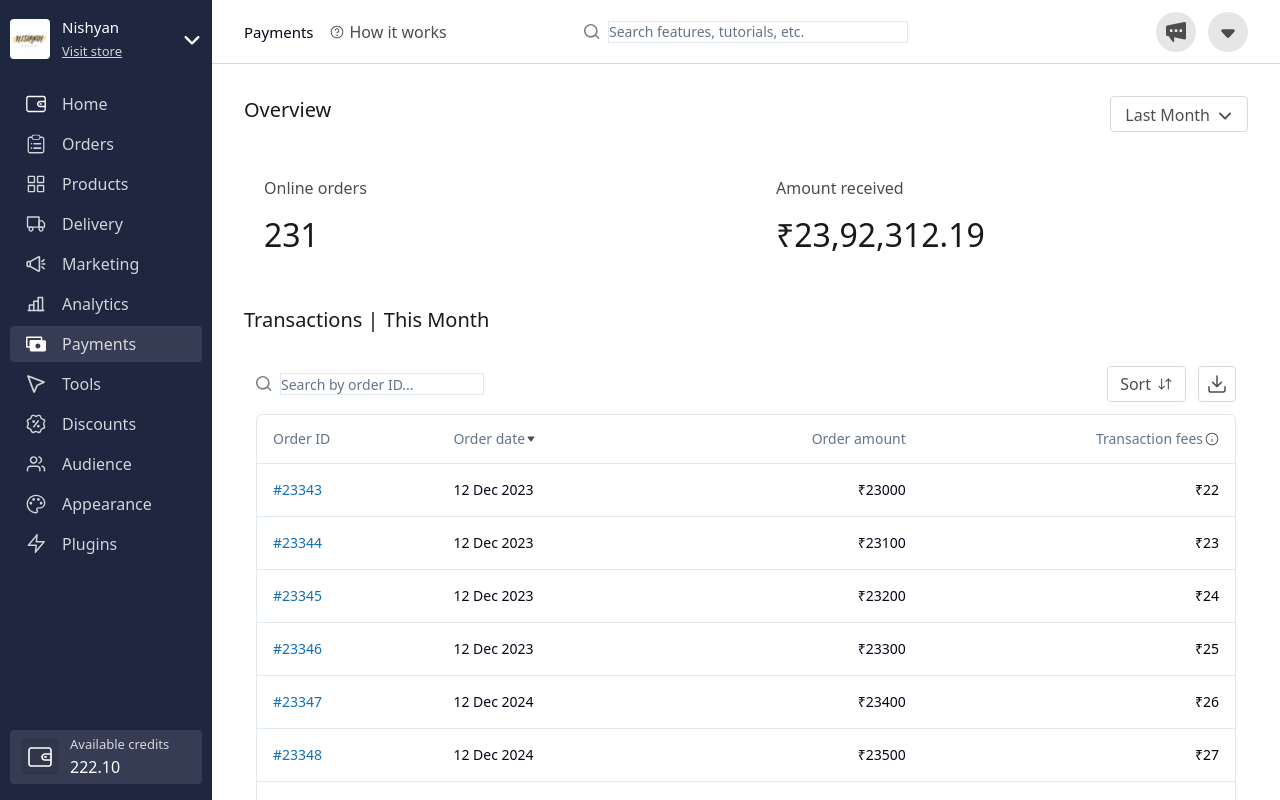
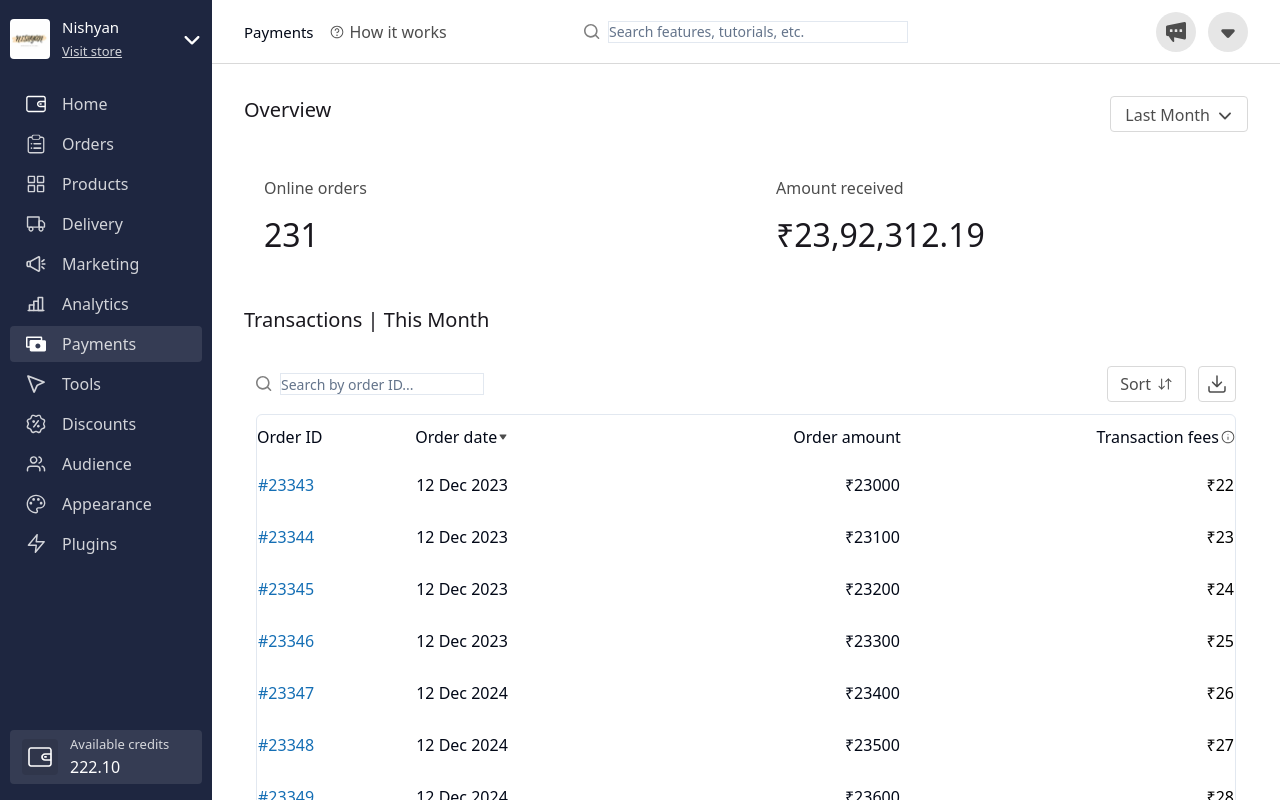
Before and after one commit to notpritam/dukkan-payout, a Next.js app: page / in a window 1280 px wide. Shown: the top 800 px of the page. Built offline with nearby package versions, Linux system fonts and the light colour scheme.

Commit message:
Refactor Table component structure

```diff
--- a/components/Table.jsx
+++ b/components/Table.jsx
@@ -35,38 +35,40 @@ export function DataTable({ columns, data }) {
 
   return (
     <div className="rounded-md border">
-      <Table className="w-full">
-        <TableHeader className="">
+      <table className="w-full">
+        <tr>
           {table.getHeaderGroups().map((headerGroup) => (
-            <TableRow className=" " key={headerGroup.id}>
+            <>
+              {" "}
               {headerGroup.headers.map((header) => {
                 return (
-                  <TableHead className="" key={header.id}>
+                  <th
+                    className="h-[20px] flex-1 font-normal text-start p-0 py-[10px]"
+                    key={header.id}
+                  >
                     {header.isPlaceholder
                       ? null
                       : flexRender(
                           header.column.columnDef.header,
                           header.getContext()
                         )}
-                  </TableHead>
+                  </th>
                 );
               })}
-            </TableRow>
+            </>
           ))}
-        </TableHeader>
-        <TableBody>
+        </tr>
+
+        <tbody className="px-[12px]">
           {table.getRowModel().rows?.length ? (
             table.getRowModel().rows.map((row) => (
-              <TableRow
-                key={row.id}
-                data-state={row.getIsSelected() && "selected"}
-              >
+              <tr key={row.id} data-state={row.getIsSelected() && "selected"}>
                 {row.getVisibleCells().map((cell) => (
-                  <TableCell key={cell.id}>
+                  <td key={cell.id} className="h-[20px] py-[14px]">
                     {flexRender(cell.column.columnDef.cell, cell.getContext())}
-                  </TableCell>
+                  </td>
                 ))}
-              </TableRow>
+              </tr>
             ))
           ) : (
             <TableRow>
@@ -75,8 +77,8 @@ export function DataTable({ columns, data }) {
               </TableCell>
             </TableRow>
           )}
-        </TableBody>
-      </Table>
+        </tbody>
+      </table>
     </div>
   );
 }
```
